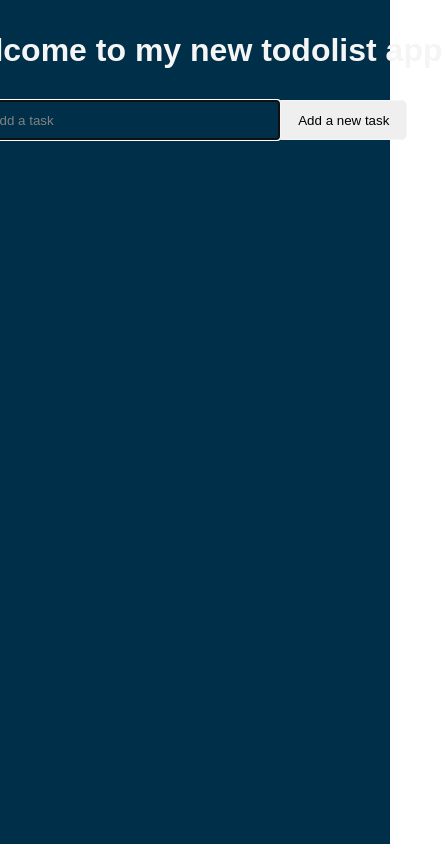
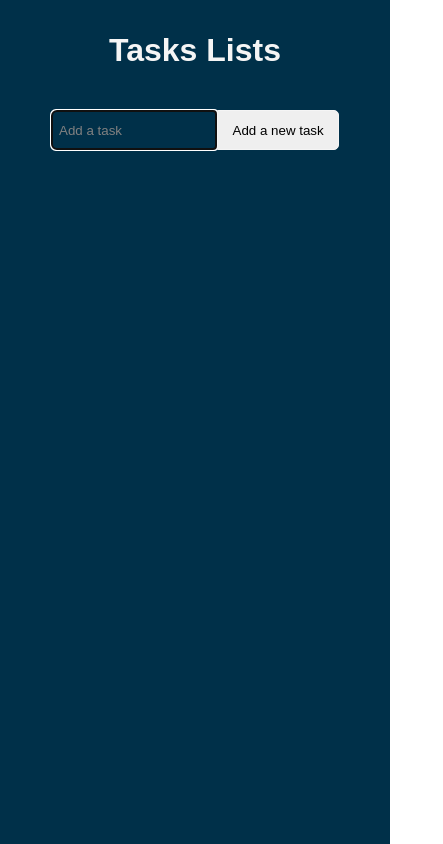
Before and after one commit to mathieuelisa/Todolist-app, a React (Create React App) app: page / in a window 390 px wide. Shown: the whole page, 443 px wide, since content can reach past the window. Built offline with nearby package versions, Linux system fonts and the light colour scheme.

Commit message:
Started responsive into the project

```diff
--- a/src/Components/Todolist.js
+++ b/src/Components/Todolist.js
@@ -47,8 +47,8 @@ function Todolist() {
   };
 
   return (
-    <div>
-      <h1 className="todo__mainTitle">Welcome to my new todolist app</h1>
+    <div className="todo__formCustom">
+      <h1 className="todo__mainTitle">Tasks Lists</h1>
       <TodoForm onSubmit={addTask} />
       <Tasks
         tasks={tasks}
--- a/src/app.scss
+++ b/src/app.scss
@@ -10,6 +10,7 @@
     width: 496px;
     display: flex;
     justify-content: center;
+    margin-bottom: 10px;
 
     &-input {
       height: 40px;
@@ -40,6 +41,13 @@
     align-content: center;
     align-items: center;
     color: whitesmoke;
+    font-size: 2em;
+  }
+
+  &__formCustom {
+    display: flex;
+    flex-direction: column;
+    align-items: center;
   }
 }
 
@@ -59,3 +67,14 @@
   justify-content: space-between;
   cursor: pointer;
 }
+
+@media screen and (max-width: 1070px) {
+  .todo__form {
+    width: 90%;
+    margin: 10px auto;
+  }
+
+  .task__row {
+    width: 80%;
+  }
+}
```
